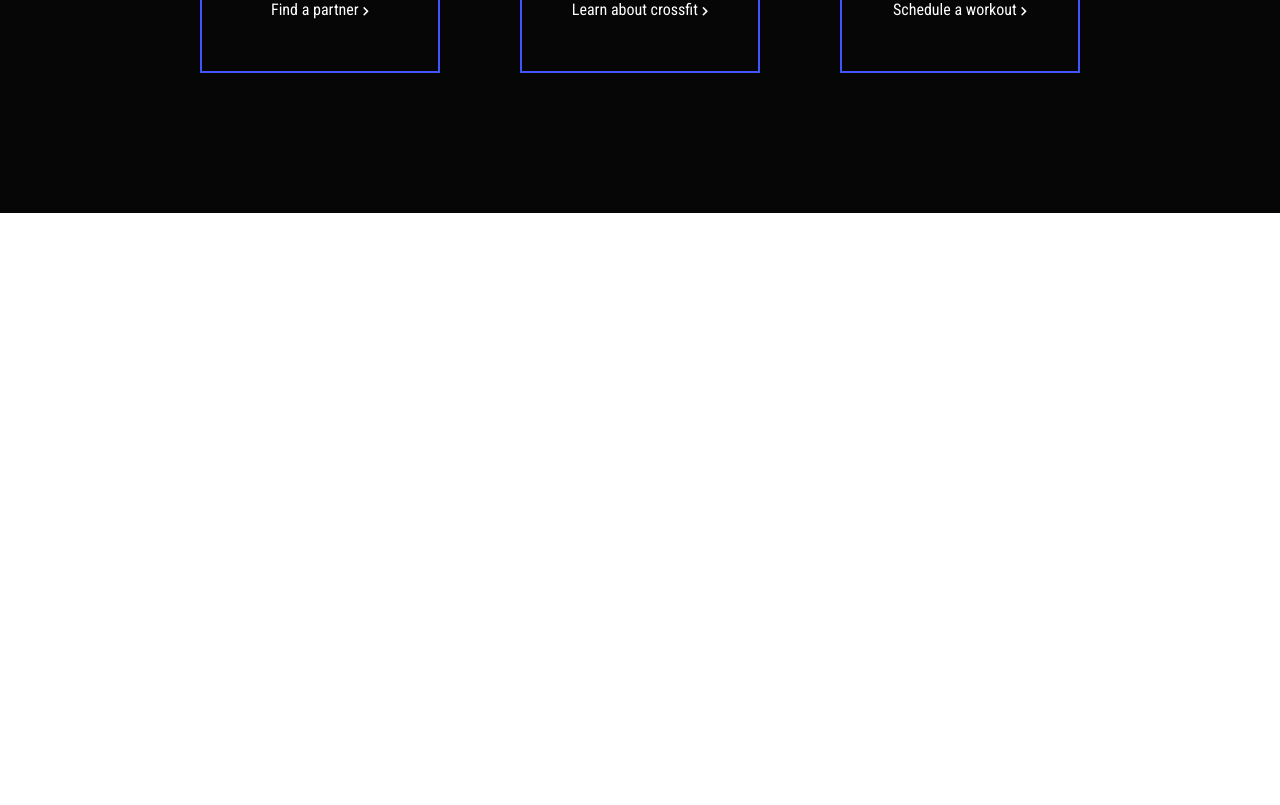
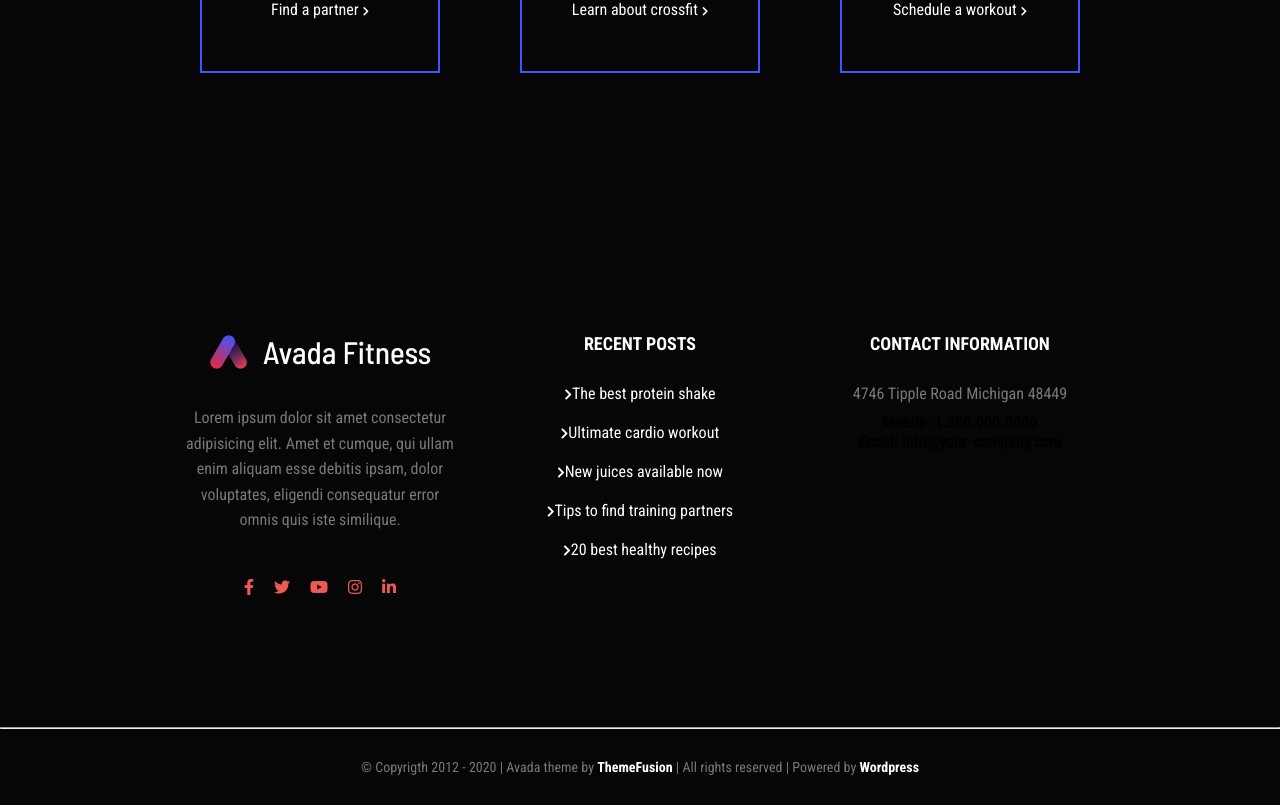
Before and after one commit to AnaisDiGenua/proj-html-vuejs, a Vue app: page / in a window 1280 px wide. Shown: the part 3545-4350 px from the top of the page. Before the commit the page ends 3758 px from the top, so only its background shows below. Built offline with nearby package versions, Linux system fonts and the light colour scheme.

Commit message:
Footer complete

```diff
--- a/src/components/macro/Footer.vue
+++ b/src/components/macro/Footer.vue
@@ -1,13 +1,43 @@
 <template>
-    <footer></footer>
+    <footer>
+        <FooterTop :links="footerLinks"/>
+        <hr>
+        <FooterBottom/>
+    </footer>
 </template>
 
 <script>
+import FooterTop from '../sections/FooterTop.vue';
+import FooterBottom from '../sections/FooterBottom.vue';
+
 export default {
-    name: 'Footer'
+    name: 'Footer',
+    components: {
+        FooterTop,
+        FooterBottom
+    },
+    data() {
+        return {
+            footerLinks: [
+                'The best protein shake',
+                'Ultimate cardio workout',
+                'New juices available now',
+                'Tips to find training partners',
+                '20 best healthy recipes'
+            ]
+        }
+    }
 }
 </script>
 
-<style>
+<style lang="scss" scoped>
+@import '../../assets/style/partials/variables.scss';
+
+    footer {
+        background-color: $darkColor;
+    }
+    hr {
+        color: $gray;
+    }
 
 </style>
--- a/src/components/macro/Main.vue
+++ b/src/components/macro/Main.vue
@@ -22,7 +22,7 @@ export default {
         Services,
         Videos,
         Subscription,
-        Services2
+        Services2,
     }
 }
 </script>
--- /dev/null
+++ b/src/components/sections/FooterBottom.vue
@@ -0,0 +1,28 @@
+<template>
+    <div class="container">
+        <p class="gray-text">&#169; Copyrigth 2012 - 2020 | Avada theme by <span>ThemeFusion</span> | All rights reserved | Powered by <span>Wordpress</span></p>
+    </div>
+</template>
+
+<script>
+export default {
+    name: 'FooterBottom'
+}
+</script>
+
+<style lang="scss" scoped>
+@import '../../assets/style/partials/variables.scss';
+
+    .container {
+        padding: 30px 0;
+        text-align: center;
+        p {
+            font-size: .875rem;
+            span {
+                font-weight: 700;
+                color: $white;
+
+            }
+        }
+    }
+</style>
--- /dev/null
+++ b/src/components/sections/FooterTop.vue
@@ -0,0 +1,108 @@
+<template>
+    <section>
+        <div class="container">
+            <!-- inizio colonna sinistra -->
+            <div class="col sx">
+                <img src="../../assets/img/logo.png" alt="photo logo">
+                <p class="gray-text">Lorem ipsum dolor sit amet consectetur adipisicing elit. Amet et cumque, qui ullam enim aliquam esse debitis ipsam, dolor voluptates, eligendi consequatur error omnis quis iste similique.</p>
+                <ul class="social-links">
+                    <li><a href="#"><i class="fab fa-facebook-f"></i></a></li>
+                    <li><a href="#"><i class="fab fa-twitter"></i></a></li>
+                    <li><a href="#"><i class="fab fa-youtube"></i></a></li>
+                    <li><a href="#"><i class="fab fa-instagram"></i></a></li>
+                    <li><a href="#"><i class="fab fa-linkedin-in"></i></a></li>
+                </ul>
+            </div>
+            <!-- /colonna sinistra -->
+
+            <!-- inizio colonna centrale -->
+            <div class="col md">
+                <h4>Recent posts</h4>
+                <ul>
+                    <li v-for="(link,index) in links" :key="index"><a href="#">{{link}}</a></li>
+                </ul>
+            </div>
+            <!-- /colonna centrale -->
+
+            <!-- inizio colonna destra -->
+            <div class="col dx">
+                <h4>Contact information</h4>
+                <div class="gray-text">4746 Tipple Road Michigan 48449</div>
+                <p>Mobile: 1.800.000.0000</p>
+                <p>Email: info@your-company.com</p>
+            </div>
+            <!-- /colonna destra -->
+
+        </div>
+    </section>
+</template>
+
+<script>
+export default {
+    name : 'FooterTop',
+    props: {
+        links: Array
+    }
+}
+</script>
+
+<style lang="scss" scoped>
+@import '../../assets/style/partials/variables.scss';
+
+    .container {
+        display: flex;
+        .col {
+            width: calc(100% /3 - 40px);
+            text-align: center;
+            margin: 20px;
+            h4 {
+                font-size: 1.125rem;
+                text-transform: uppercase;
+                margin-bottom: 30px;
+            }
+        }
+        .col.sx {
+            img {
+                margin-bottom: 30px;
+            }
+            .gray-text {
+                line-height: 1.6;
+            }
+            .social-links {
+                display: flex;
+                justify-content: center;
+                margin-top: 35px;
+                li {
+                    margin: 10px;
+                    i {
+                        color: $hoverBtn1;
+                    }
+                }
+            }
+        }
+        .col.md {
+            li {
+                margin-bottom: 20px;
+                a {
+                    color: $white;
+                    &::before {
+                        content: "\f054";
+                        font-family: "Font Awesome 5 Free";
+                        font-weight: 900;
+                        display: inline-block;
+                        font-size: .75rem;
+                    }
+                }
+            }
+        }
+        .col.dx {
+            .gray-text {
+                margin-bottom: 10px;
+            }
+            p {
+                font-weight: 700;
+            }
+        }
+
+    }
+</style>
```
